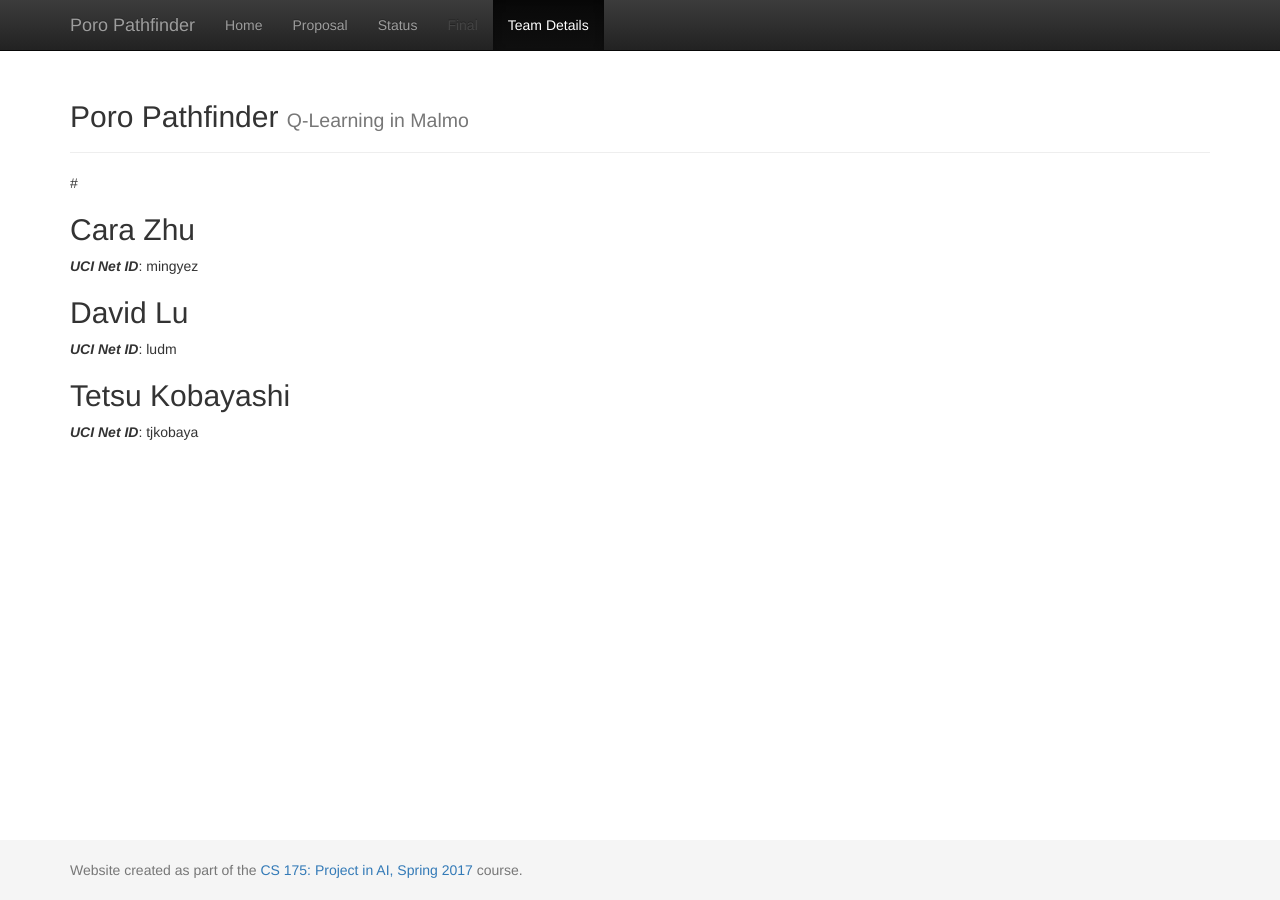
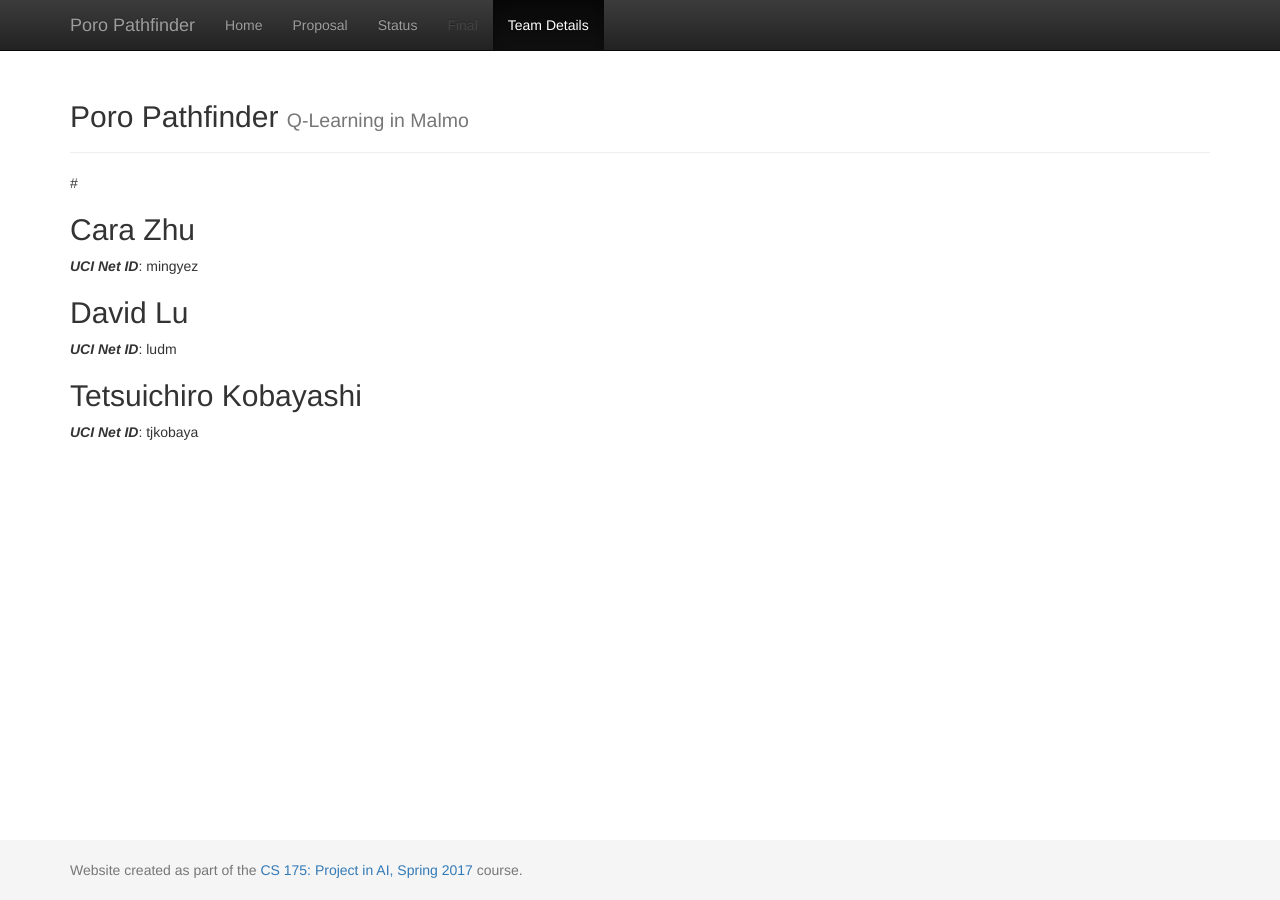
Before and after one commit to ctypewriter/Malmo-AI, a Jekyll site: the page built from docs/team.md, in a window 1280 px wide. Built offline with Jekyll 4.4.1, drawn with Linux system fonts in a browser that asks for light colours.

Commit message:
Update team.md

```diff
--- a/docs/team.md
+++ b/docs/team.md
@@ -12,5 +12,5 @@ title:  Team
 ## David Lu
 ***UCI Net ID***: ludm
 
-## Tetsu Kobayashi
+## Tetsuichiro Kobayashi
 ***UCI Net ID***: tjkobaya
```
